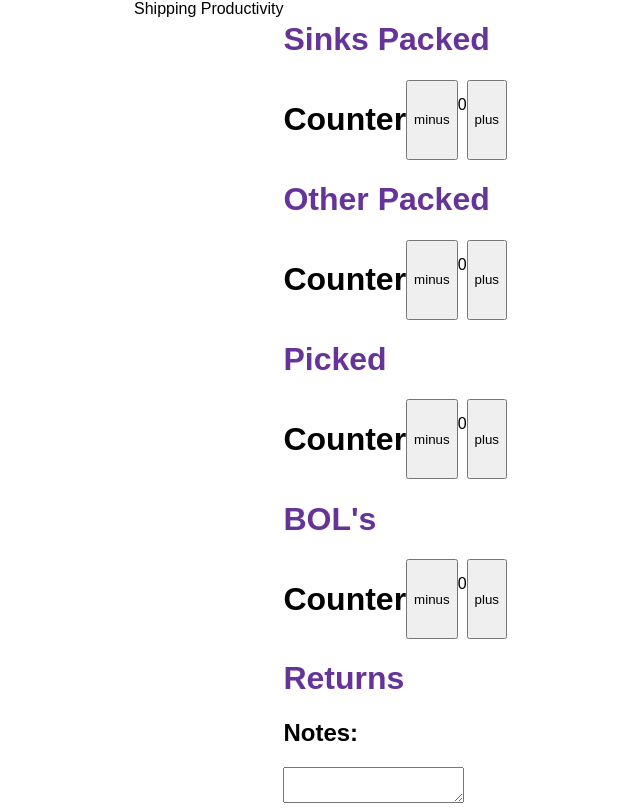
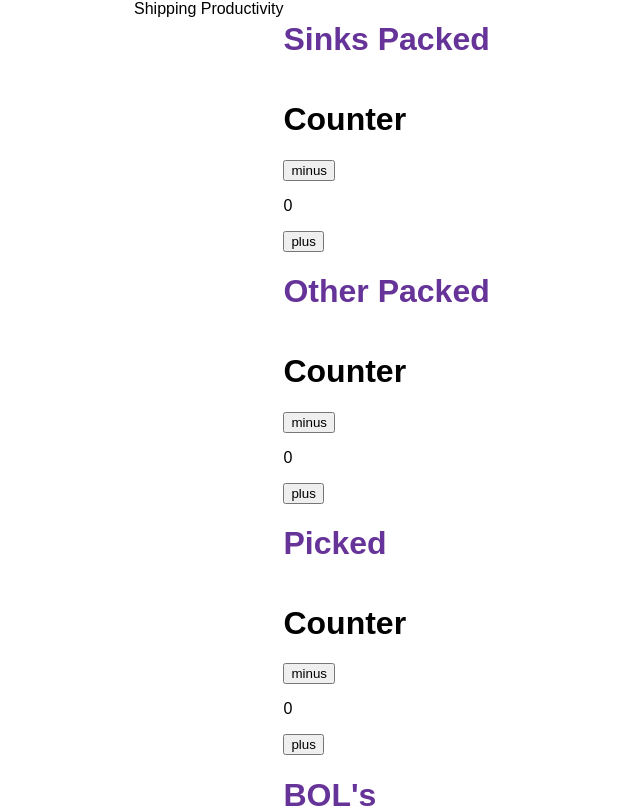
Before and after one commit to Douglas4739/shipping-productivity, a React (Create React App) app: page / in a window 1280 px wide. Shown: the top 808 px of the page, without its empty margins (256-896 px from the left). Built offline with nearby package versions, Linux system fonts and the light colour scheme.

Commit message:
created Card component

```diff
--- /dev/null
+++ b/src/components/card.css
@@ -0,0 +1,3 @@
+.card {
+    border-top: 1px solid
+}
--- /dev/null
+++ b/src/components/card.js
@@ -0,0 +1,14 @@
+import React from "react";
+import Counter from './counter.js';
+
+export default function Card() {
+
+
+  return (
+    <div className="container">
+    <div className='card'>
+<Counter></Counter>
+      </div>
+    </div>
+  );
+}
--- /dev/null
+++ b/src/components/counter.css
@@ -0,0 +1,4 @@
+.card {
+    display: inline-block;
+
+}
--- a/src/components/counter.js
+++ b/src/components/counter.js
@@ -15,10 +15,12 @@ export default function Counter() {
 
   return (
     <div className="container">
+    <div className='card'>
       <h1>{title}</h1>
       <button onClick={handleClickDown}>minus</button>
       <p>{counter}</p>
       <button onClick={handleClickUp}>plus</button>
+      </div>
     </div>
   );
 }
--- a/src/components/layout.js
+++ b/src/components/layout.js
@@ -1,6 +1,7 @@
 import React from 'react';
 import "./layout.css";
 import Counter from './counter.js';
+import Card from './card.js';
 
 export default function Layout() {
     return (
@@ -12,14 +13,15 @@ export default function Layout() {
 
           <main>
             <h1 className="heading">Sinks Packed</h1>
-            <Counter></Counter>
+            <Card></Card>
             <h1 className="heading">Other Packed</h1>
-            <Counter></Counter>
+            <Card></Card>
             <h1 className="heading">Picked</h1>
-            <Counter></Counter>
+            <Card></Card>
             <h1 className="heading">BOL's</h1>
-            <Counter></Counter>
+            <Card></Card>
             <h1 className="heading">Returns</h1>
+            <Card></Card>
             <h2>Notes:</h2>
             <textarea></textarea>
           </main>
```
